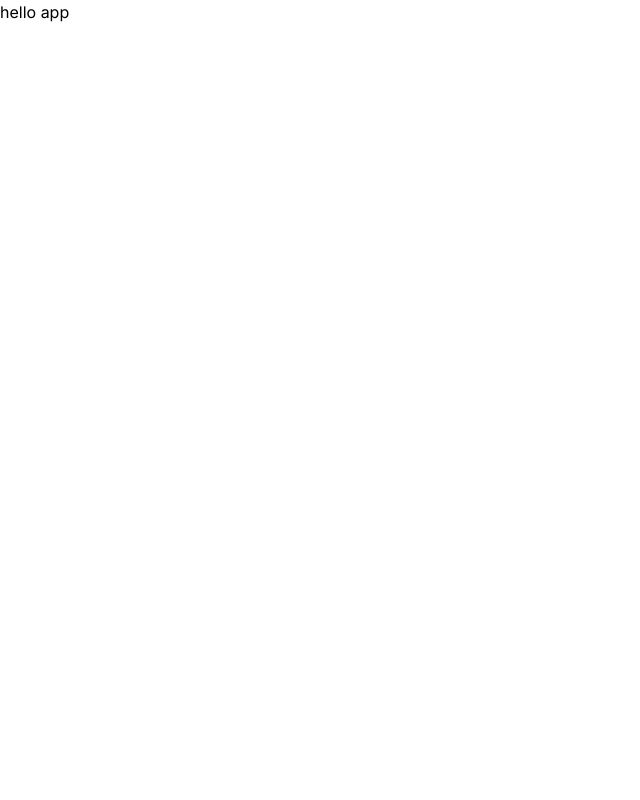
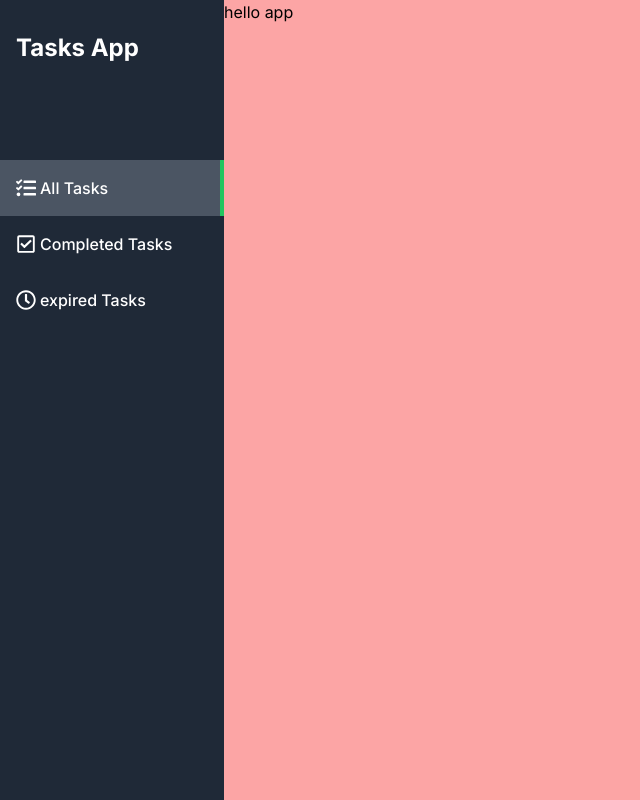
Before and after one commit to r-someya0618/app-router-todo-list, a Next.js app: page / in a window 1280 px wide. Shown: the whole page, without its empty margins (0-640 px from the left). Built offline with nearby package versions, Linux system fonts and the light colour scheme.

Commit message:
サイドメニュー追加

```diff
--- /dev/null
+++ b/src/app/(main)/layout.tsx
@@ -0,0 +1,17 @@
+import SideMenu from '@/components/SideMenu/SideMenu'
+import React from 'react'
+
+function MainLayout({
+  children,
+}: Readonly<{
+  children: React.ReactNode
+}>) {
+  return (
+    <div className='flex h-screen'>
+      <SideMenu />
+      <main className='bg-red-300 flex-1 overflow-auto'>{children}</main>
+    </div>
+  )
+}
+
+export default MainLayout
--- a/src/app/layout.tsx
+++ b/src/app/layout.tsx
@@ -1,22 +1,22 @@
-import type { Metadata } from "next";
-import { Inter } from "next/font/google";
-import "./globals.css";
+import type { Metadata } from 'next'
+import { Inter } from 'next/font/google'
+import './globals.css'
 
-const inter = Inter({ subsets: ["latin"] });
+const inter = Inter({ subsets: ['latin'] })
 
 export const metadata: Metadata = {
-  title: "Create Next App",
-  description: "Generated by create next app",
-};
+  title: 'Next tasks',
+  description: 'Generated by create next app',
+}
 
 export default function RootLayout({
   children,
 }: Readonly<{
-  children: React.ReactNode;
+  children: React.ReactNode
 }>) {
   return (
-    <html lang="en">
+    <html lang='en'>
       <body className={inter.className}>{children}</body>
     </html>
-  );
+  )
 }
--- /dev/null
+++ b/src/components/SideMenu/NavList/NavItem/NavItem.tsx
@@ -0,0 +1,26 @@
+'use client'
+import Link from 'next/link'
+import { usePathname } from 'next/navigation'
+
+interface NavItemProps {
+  label: string
+  link: string
+  icon: React.ReactNode
+}
+
+const NavItem = ({ label, link, icon }: NavItemProps) => {
+  const pathName = usePathname()
+  return (
+    <Link
+      href={link}
+      className={`flex p-4 items-center w-full hover:bg-gray-700 font-medium ${
+        pathName === link ? 'bg-gray-600 border-r-4 border-r-green-500' : ''
+      }`}
+    >
+      <div className='mr-1'>{icon}</div>
+      <div>{label}</div>
+    </Link>
+  )
+}
+
+export default NavItem
--- /dev/null
+++ b/src/components/SideMenu/NavList/NavLIst.tsx
@@ -0,0 +1,41 @@
+import { FaRegCheckSquare, FaRegClock, FaTasks } from 'react-icons/fa'
+import NavItem from './NavItem/NavItem'
+
+interface NavItemType {
+  id: number
+  label: string
+  link: string
+  icon: React.ReactNode
+}
+
+const NavLIst = () => {
+  const navList: NavItemType[] = [
+    { id: 1, label: 'All Tasks', link: '/', icon: <FaTasks className='size-5' /> },
+    {
+      id: 2,
+      label: 'Completed Tasks',
+      link: '/completed',
+      icon: <FaRegCheckSquare className='size-5' />,
+    },
+    {
+      id: 3,
+      label: 'expired Tasks',
+      link: '/expired',
+      icon: <FaRegClock className='size-5' />,
+    },
+  ]
+  return (
+    <div className='mt-24'>
+      {navList.map((item) => (
+        <NavItem
+          key={item.id}
+          label={item.label}
+          link={item.link}
+          icon={item.icon}
+        />
+      ))}
+    </div>
+  )
+}
+
+export default NavLIst
--- /dev/null
+++ b/src/components/SideMenu/SideMenu.tsx
@@ -0,0 +1,14 @@
+import NavLIst from './NavList/NavLIst'
+
+const SideMenu = () => {
+  return (
+    <div className='w-56 pt-8 bg-gray-800 text-white'>
+      <div>
+        <h1 className='px-4 text-2xl font-bold'>Tasks App</h1>
+        <NavLIst />
+      </div>
+    </div>
+  )
+}
+
+export default SideMenu
```
Also changed, not shown: package.json (+5 -4 lines), src/app/(main)/page.tsx (renamed from src/app/page.tsx), 1 other file (tests, documents, lock files or other folders).
